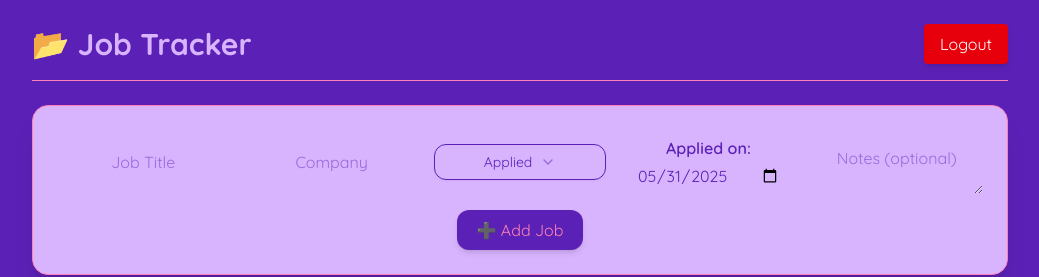
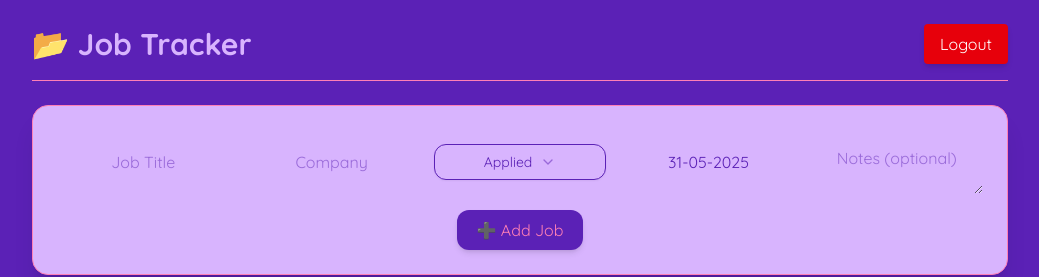
Before and after one commit to oyousaf/astra-ai, a Next.js app: page /dashboard in a window 1280 px wide. Shown: the top 277 px of the page, without its empty margins (120-1159 px from the left). Built offline with nearby package versions, Linux system fonts and the light colour scheme; no server answers; sample sign-in values are in the browser's storage.

Commit message:
optimising datePicker

```diff
--- a/app/dashboard/components/JobForm.tsx
+++ b/app/dashboard/components/JobForm.tsx
@@ -11,6 +11,8 @@ import {
   SelectTrigger,
   SelectValue,
 } from "@/components/ui/select";
+import DatePicker from "react-datepicker";
+import "react-datepicker/dist/react-datepicker.css";
 
 type Props = {
   onAdd?: (job: Job) => void;
@@ -28,7 +30,7 @@ export default function JobForm({
   const [title, setTitle] = useState("");
   const [company, setCompany] = useState("");
   const [status, setStatus] = useState("Applied");
-  const [appliedDate, setAppliedDate] = useState("");
+  const [appliedDate, setAppliedDate] = useState<Date | null>(new Date());
   const [notes, setNotes] = useState("");
 
   useEffect(() => {
@@ -36,13 +38,15 @@ export default function JobForm({
       setTitle(jobToEdit.title);
       setCompany(jobToEdit.company);
       setStatus(jobToEdit.status);
-      setAppliedDate(jobToEdit.appliedDate.slice(0, 10));
+      setAppliedDate(
+        jobToEdit.appliedDate ? new Date(jobToEdit.appliedDate) : new Date()
+      );
       setNotes(jobToEdit.notes || "");
     } else {
       setTitle("");
       setCompany("");
       setStatus("Applied");
-      setAppliedDate(new Date().toISOString().split("T")[0]);
+      setAppliedDate(new Date());
       setNotes("");
     }
   }, [jobToEdit]);
@@ -54,12 +58,14 @@ export default function JobForm({
       return;
     }
 
+    const isoDate = appliedDate.toISOString().split("T")[0];
+
     const newJob: Job = {
       id: jobToEdit ? jobToEdit.id : Date.now(),
       title,
       company,
       status,
-      appliedDate,
+      appliedDate: isoDate,
       notes: notes.trim() ? notes : undefined,
     };
 
@@ -75,7 +81,7 @@ export default function JobForm({
       setTitle("");
       setCompany("");
       setStatus("Applied");
-      setAppliedDate(new Date().toISOString().split("T")[0]);
+      setAppliedDate(new Date());
       setNotes("");
     }
   };
@@ -128,18 +134,16 @@ export default function JobForm({
         </Select>
 
         <div className="flex flex-col items-center gap-1">
-          <label htmlFor="applied-date" className="text-primary font-semibold">
-            Applied on:
-          </label>
-          <input
+          <DatePicker
             id="applied-date"
-            name="applied-date"
-            type="date"
-            autoComplete="date"
-            value={appliedDate}
-            onChange={(e) => setAppliedDate(e.target.value)}
+            selected={appliedDate}
+            onChange={(date) => setAppliedDate(date)}
+            dateFormat="dd-MM-yyyy"
             className="input-style text-center"
+            placeholderText="Select date"
+            wrapperClassName="w-full"
             required
+            maxDate={new Date()}
           />
         </div>
 
--- a/app/dashboard/components/JobModal.tsx
+++ b/app/dashboard/components/JobModal.tsx
@@ -10,17 +10,22 @@ import {
   SelectTrigger,
   SelectValue,
 } from "@/components/ui/select";
+import DatePicker from "react-datepicker";
+import "react-datepicker/dist/react-datepicker.css";
 
 type JobModalProps = {
   isOpen: boolean;
   onClose: () => void;
   job: Job | null;
   onUpdate: (job: Job) => void;
+  onDelete: (id: number) => void;
   isEditing: boolean;
-  onDelete: (id: number) => void;
 };
 
-const formatDate = (date: string | Date) =>
+const parseDate = (date: string | Date | undefined): Date | null =>
+  date ? new Date(date) : null;
+
+const formatDate = (date: string | Date | undefined) =>
   date ? new Date(date).toLocaleDateString() : "";
 
 export default function JobModal({
@@ -49,7 +54,7 @@ export default function JobModal({
     if ((e.target as HTMLElement).id === "modal-backdrop") onClose();
   };
 
-  const handleChange = (name: string, value: string) => {
+  const handleChange = (name: string, value: string | Date) => {
     if (!formData) return;
     setFormData({ ...formData, [name]: value });
   };
@@ -178,19 +183,24 @@ export default function JobModal({
               >
                 Date Applied:
               </label>
-              <input
-                id="appliedDate"
-                name="appliedDate"
-                type="date"
-                autoComplete="date"
-                value={
-                  formData?.appliedDate
-                    ? new Date(formData.appliedDate).toISOString().slice(0, 10)
-                    : ""
-                }
-                onChange={(e) => handleChange(e.target.name, e.target.value)}
-                className="bg-light text-primary w-full mb-3 px-3 py-2 border rounded text-center"
-              />
+              <div className="flex w-full mb-3">
+                <DatePicker
+                  id="appliedDate"
+                  selected={parseDate(formData?.appliedDate)}
+                  onChange={(date) =>
+                    handleChange(
+                      "appliedDate",
+                      date ? date.toISOString().slice(0, 10) : ""
+                    )
+                  }
+                  className="bg-light text-primary w-full px-3 py-2 border rounded text-center"
+                  placeholderText="Select date"
+                  dateFormat="dd-MM-yyyy"
+                  wrapperClassName="w-full"
+                  showPopperArrow={false}
+                  maxDate={new Date()}
+                />
+              </div>
 
               <label
                 htmlFor="notes"
@@ -205,7 +215,7 @@ export default function JobModal({
                 value={formData?.notes || ""}
                 onChange={(e) => handleChange(e.target.name, e.target.value)}
                 className="bg-light text-primary w-full mb-3 px-3 py-2 border rounded resize-y min-h-[80px] text-center"
-                placeholder="Add notes about the job"
+                placeholder="Any relevant notes go here..."
               />
 
               <div className="flex justify-end gap-3 mt-4">
--- a/package.json
+++ b/package.json
@@ -19,6 +19,7 @@
     "lucide-react": "^0.511.0",
     "next": "15.3.2",
     "react": "^19.1.0",
+    "react-datepicker": "^8.4.0",
     "react-dom": "^19.1.0",
     "sonner": "^2.0.3",
     "tailwind-merge": "^3.3.0"
```
Also changed, not shown: 1 other file (tests, documents, lock files or other folders).
